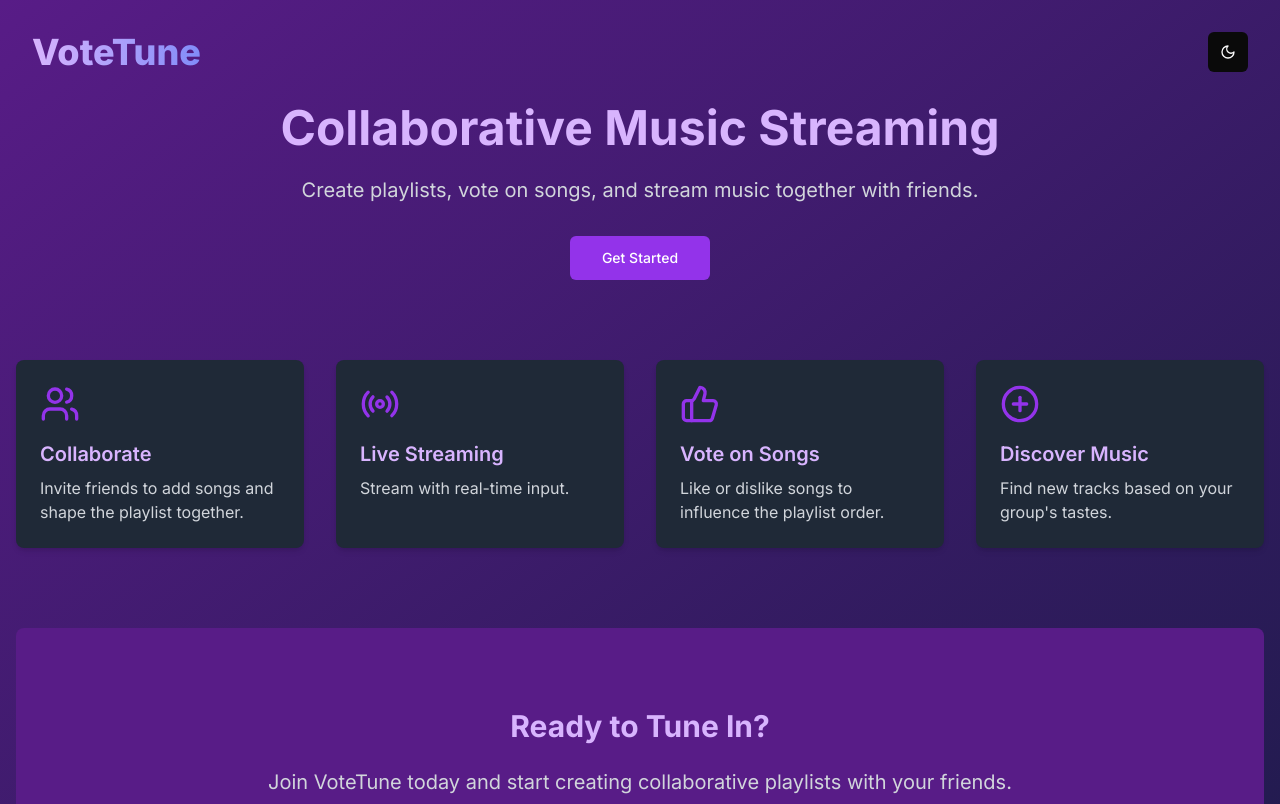
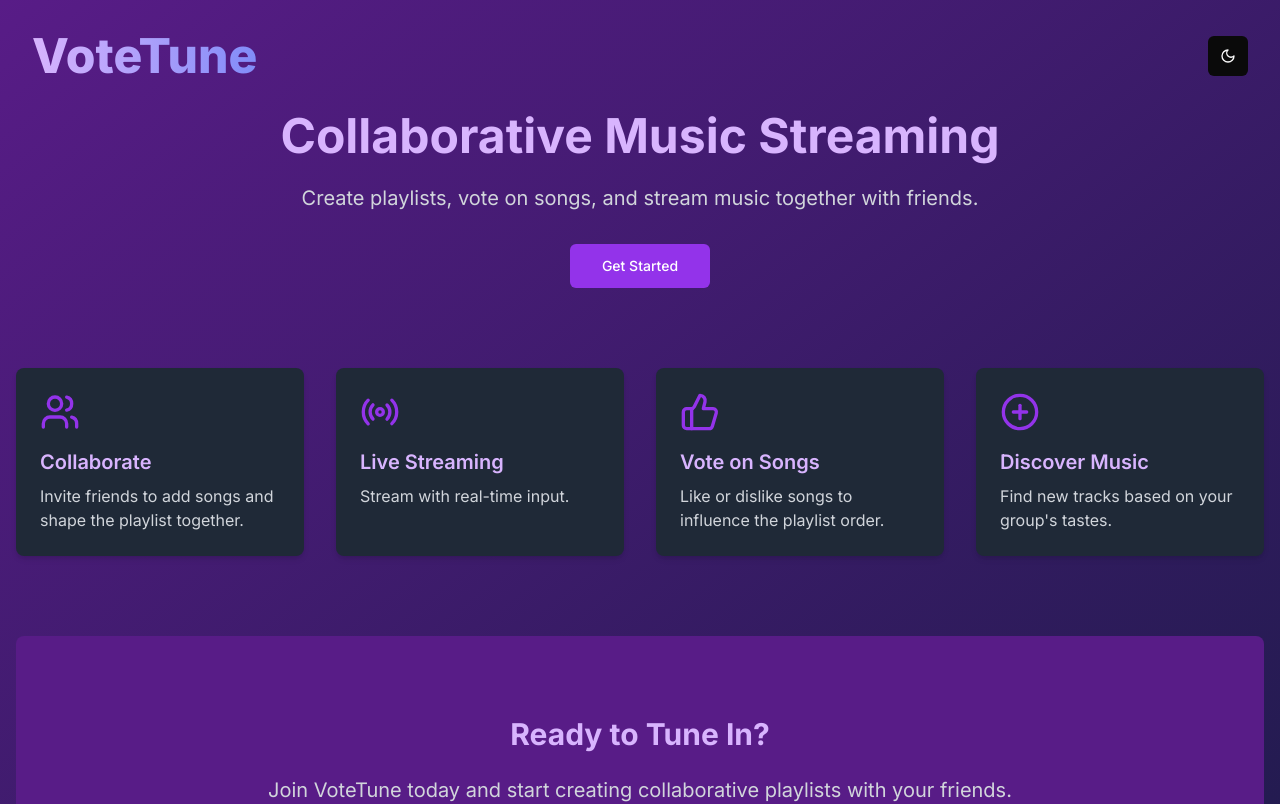
Before and after one commit to RevanasiddaNK/VoteTune, a Next.js app: page / in a window 1280 px wide. Shown: the top 804 px of the page. Built offline with nearby package versions, Linux system fonts and the light colour scheme; no server answers.

Commit message:
Update layout.tsx

```diff
--- a/app/layout.tsx
+++ b/app/layout.tsx
@@ -41,7 +41,7 @@ export default function RootLayout({
 
             <header className="flex justify-between items-center mb-8 mx-4">
 
-              <h1 className="text-4xl font-extrabold text-transparent bg-clip-text bg-gradient-to-r from-purple-500 to-indigo-500 dark:from-purple-300 dark:to-indigo-400">
+              <h1 className="text-5xl font-extrabold text-transparent bg-clip-text bg-gradient-to-r from-purple-500 to-indigo-500 dark:from-purple-300 dark:to-indigo-400">
                 VoteTune
               </h1>
               <ThemeToggle />
```
